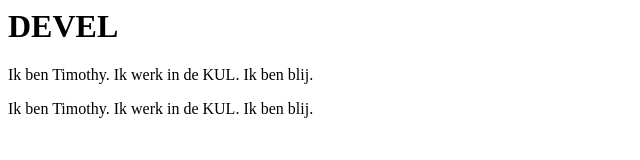
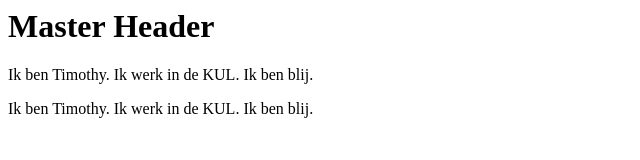
Before and after one commit to callemein/Git_Sessie, a plain HTML site: page index.html in a window 1280 px wide. Shown: the whole page, without its empty margins (0-640 px from the left). Drawn offline with Linux system fonts and the light colour scheme.

Commit message:
Aanpassing header in devel

```diff
--- a/index.html
+++ b/index.html
@@ -1,7 +1,7 @@
 <html>
 
 <body>
-<h1>DEVEL</h1>
+<h1>Master Header</h1>
 
 <p> Ik ben Timothy. Ik werk in de KUL. Ik ben blij.
 
```
